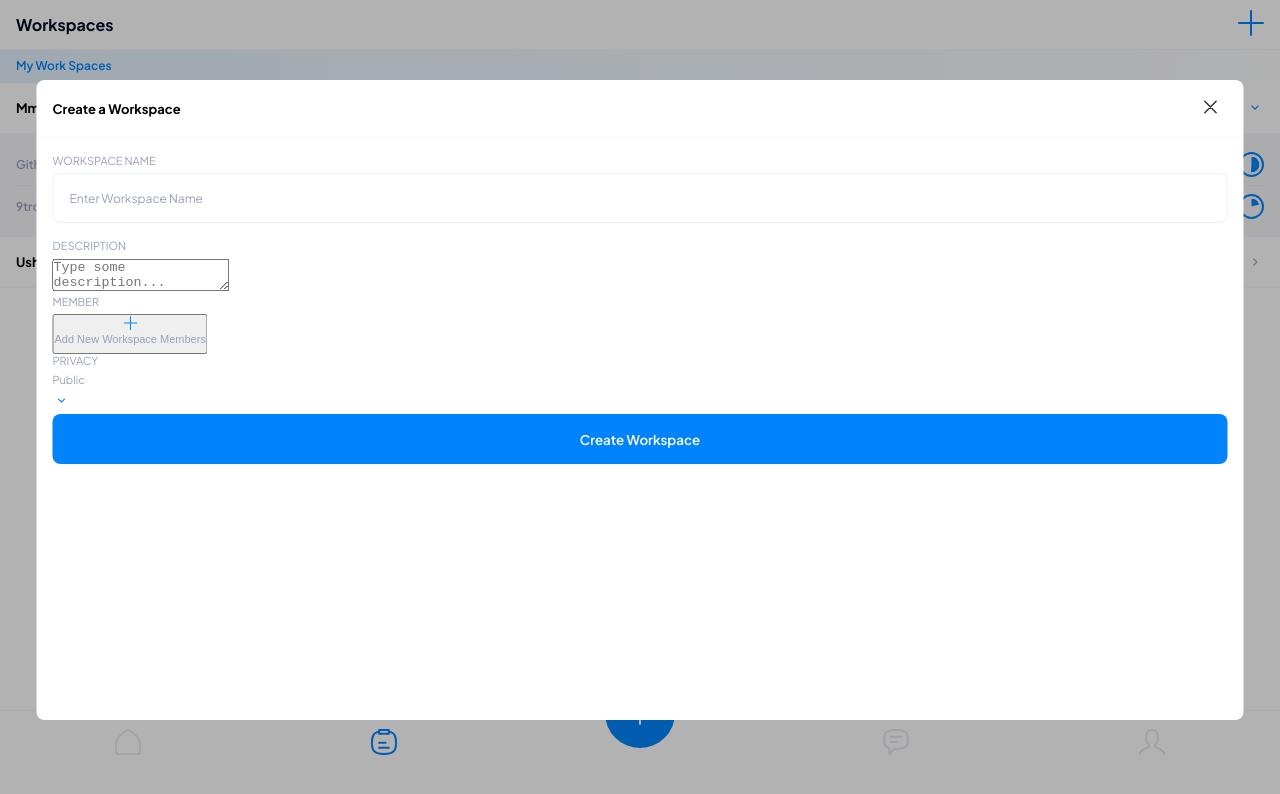
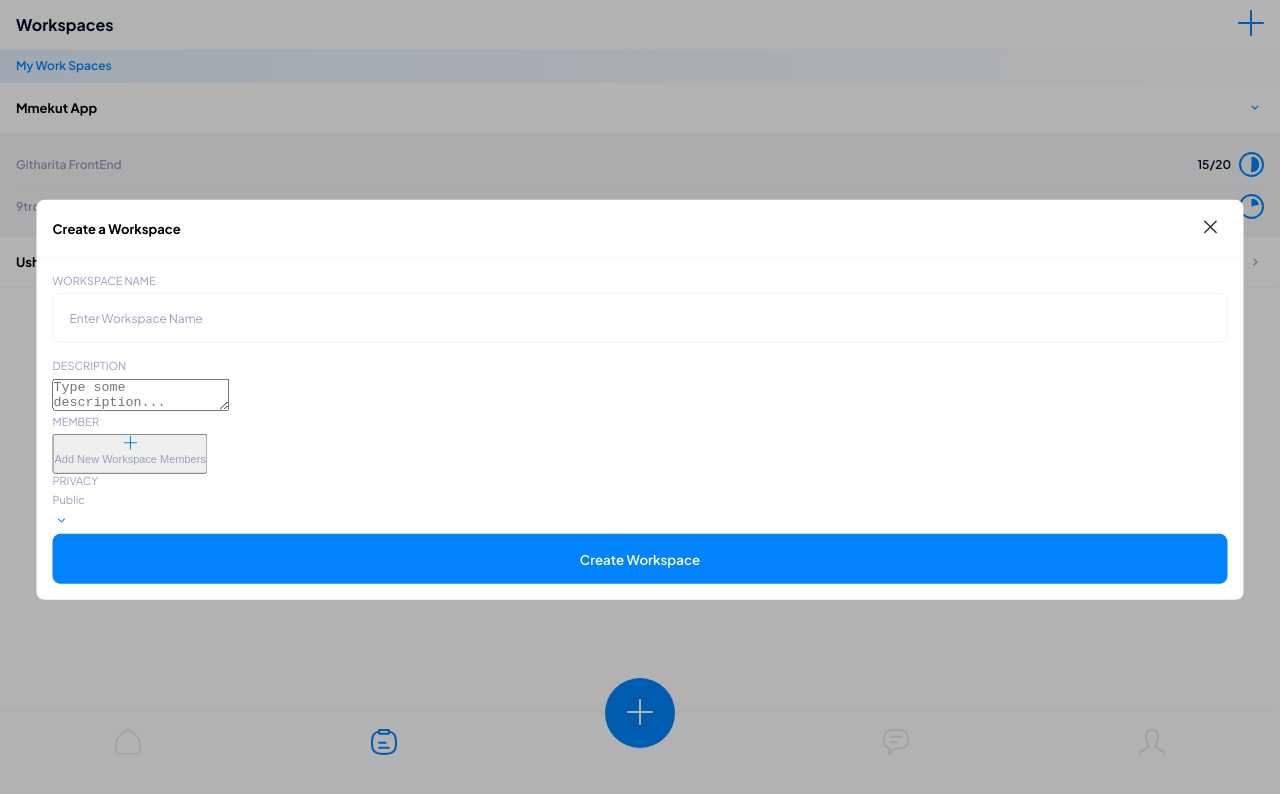
Before and after one commit to 9trocoder/mmekut, a React (Create React App) app: page /workspace in a window 1280 px wide. Shown: the top 794 px of the page. Built offline with nearby package versions, Linux system fonts and the light colour scheme.

Commit message:
Update components.css

```diff
--- a/src/components/components.css
+++ b/src/components/components.css
@@ -395,7 +395,6 @@
   background-color: #ffffff;
   width: 94.3%;
   height: auto;
-  min-height: 40rem;
   border-radius: 8px;
   pointer-events: all;
   max-height: 95vh;
```
